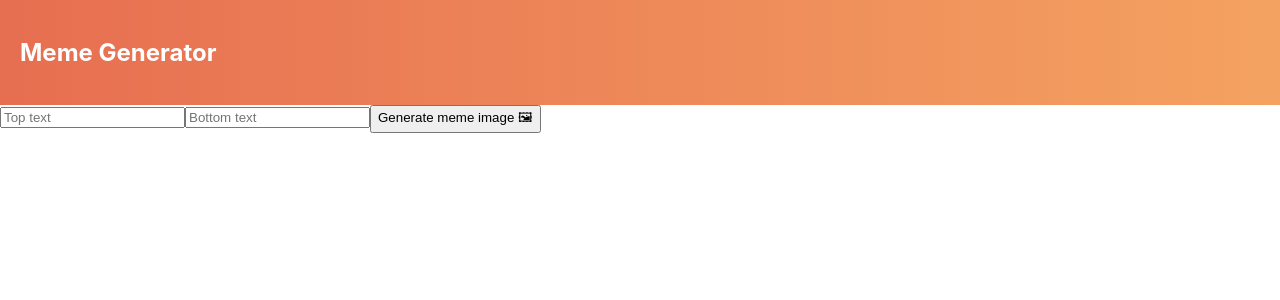
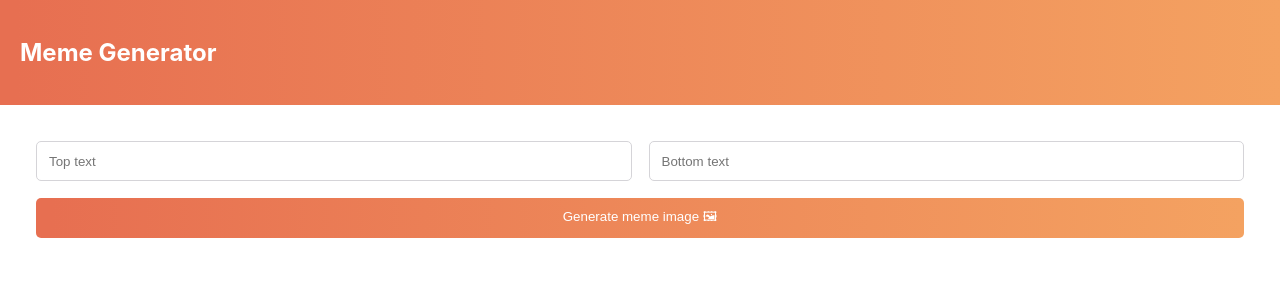
Before and after one commit to desireemendes/meme-generator, a React (Create React App) app: page / in a window 1280 px wide. Shown: the top 300 px of the page. Built offline with nearby package versions, Linux system fonts and the light colour scheme.

Commit message:
style form

```diff
--- a/src/Components/Meme.css
+++ b/src/Components/Meme.css
@@ -0,0 +1,24 @@
+main {
+    padding: 36px;
+}
+
+.form {
+    display: grid;
+    grid-template: 40px 40px / 1fr 1fr;
+    gap: 17px;
+}
+
+.form-button {
+    grid-column: 1 / -1;
+    border-radius: 5px;
+    background: linear-gradient(90deg, #e76f51 1.18%, #f4a261 100%);
+    color: white;
+    border: none;
+    cursor: pointer;
+}
+
+.form-input {
+    border-radius: 5px;
+    border: 1px solid #D5D4D8;
+    text-indent: 10px;
+}
```
